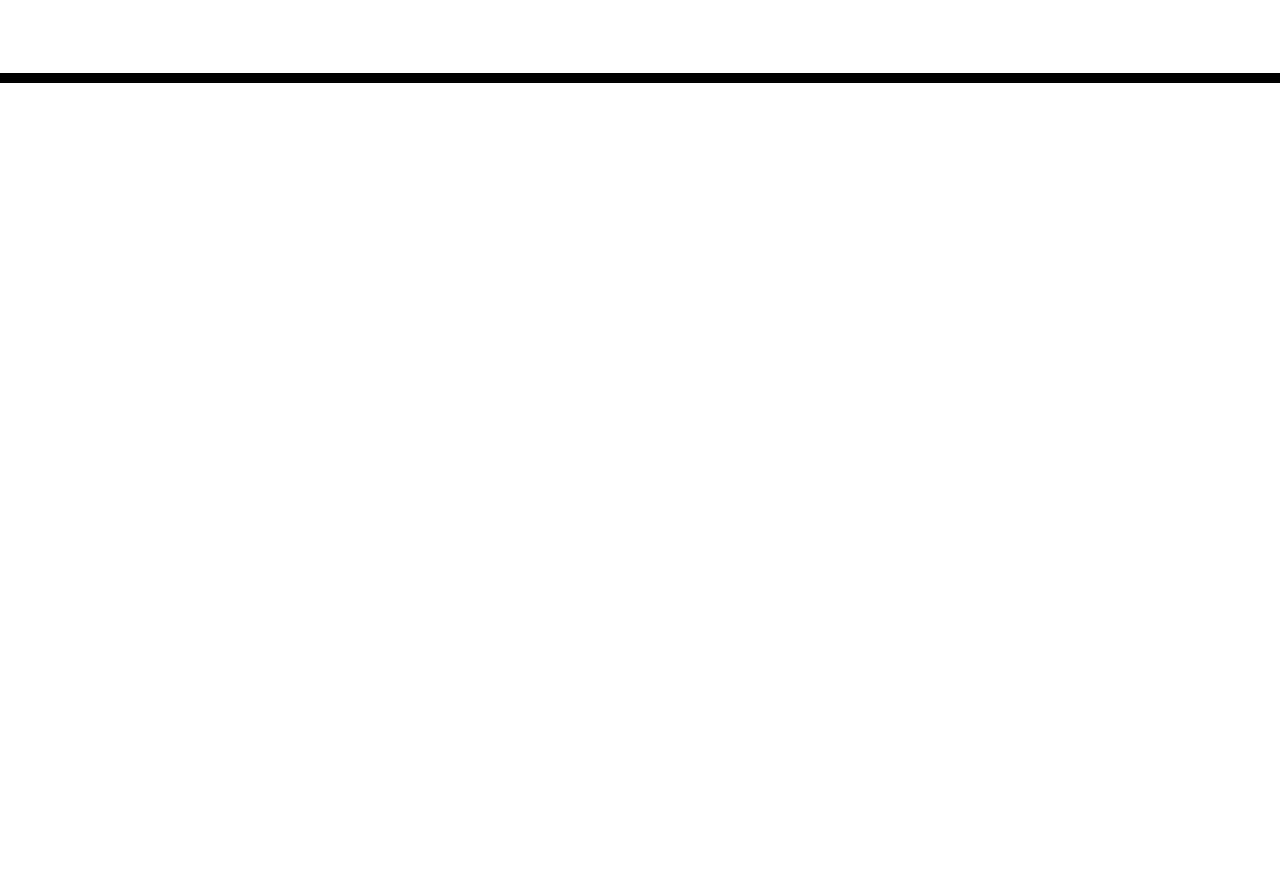
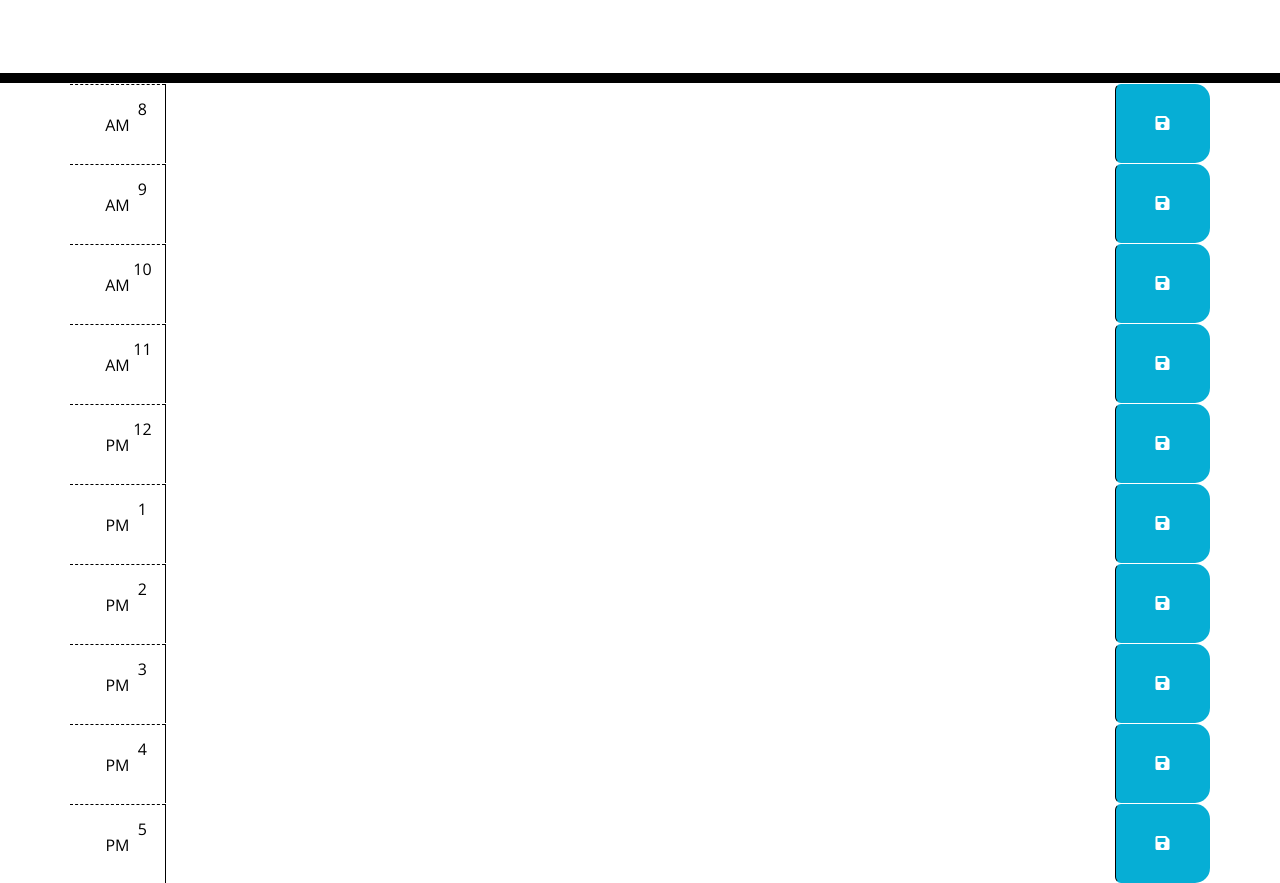
Before and after one commit to Astranag/Daily-Planner-App, a plain HTML site: page index.html in a window 1280 px wide. Shown: the part 168-1051 px from the top of the page. Before the commit the page ends 800 px from the top, so only its background shows below. Drawn offline with nearby package versions, Linux system fonts and the light colour scheme; files that its build step writes are made by us from their sources.

Commit message:
added Timeblocks in the html file

```diff
--- a/index.html
+++ b/index.html
@@ -31,7 +31,98 @@
       <p id="currentDay" class="lead"></p>
     </header>
     <div class="container">
+
       <!-- Timeblocks go here -->
+
+      <div id="hour8" class="row time-block">
+        <div class="col-md-1 hour">
+            8 AM
+        </div>
+        <textarea class="col-md-10 description">
+        </textarea>
+        <button class="btn saveBtn col-md-1"><i class="fas fa-save"></i></button>
+    </div>
+
+<div id="hour9" class="row time-block">
+        <div class="col-md-1 hour">
+            9 AM
+        </div>
+        <textarea class="col-md-10 description">
+        </textarea>
+        <button class="btn saveBtn col-md-1"><i class="fas fa-save"></i></button>
+    </div>
+
+<div id="hour10" class="row time-block">
+        <div class="col-md-1 hour">
+            10 AM
+        </div>
+        <textarea class="col-md-10 description">
+        </textarea>
+        <button class="btn saveBtn col-md-1"><i class="fas fa-save"></i></button>
+    </div>
+
+<div id="hour10=1" class="row time-block">
+        <div class="col-md-1 hour">
+            11 AM
+        </div>
+        <textarea class="col-md-10 description">
+        </textarea>
+        <button class="btn saveBtn col-md-1"><i class="fas fa-save"></i></button>
+    </div>
+
+<div id="hour12" class="row time-block">
+        <div class="col-md-1 hour">
+            12 PM
+        </div>
+        <textarea class="col-md-10 description">
+        </textarea>
+        <button class="btn saveBtn col-md-1"><i class="fas fa-save"></i></button>
+    </div>
+
+<div id="hour13" class="row time-block">
+        <div class="col-md-1 hour">
+            1 PM
+        </div>
+        <textarea class="col-md-10 description">
+        </textarea>
+        <button class="btn saveBtn col-md-1"><i class="fas fa-save"></i></button>
+    </div>
+
+<div id="hour14" class="row time-block">
+        <div class="col-md-1 hour">
+            2 PM
+        </div>
+        <textarea class="col-md-10 description">
+        </textarea>
+        <button class="btn saveBtn col-md-1"><i class="fas fa-save"></i></button>
+    </div>
+
+<div id="hour15" class="row time-block">
+        <div class="col-md-1 hour">
+            3 PM
+        </div>
+        <textarea class="col-md-10 description">
+        </textarea>
+        <button class="btn saveBtn col-md-1"><i class="fas fa-save"></i></button>
+    </div>
+
+<div id="hour16" class="row time-block">
+        <div class="col-md-1 hour">
+            4 PM
+        </div>
+        <textarea class="col-md-10 description">
+        </textarea>
+        <button class="btn saveBtn col-md-1"><i class="fas fa-save"></i></button>
+    </div>
+
+<div id="hour17" class="row time-block">
+        <div class="col-md-1 hour">
+            5 PM
+        </div>
+        <textarea class="col-md-10 description">
+        </textarea>
+        <button class="btn saveBtn col-md-1"><i class="fas fa-save"></i></button>
+    </div>
 
     </div>
 
```
